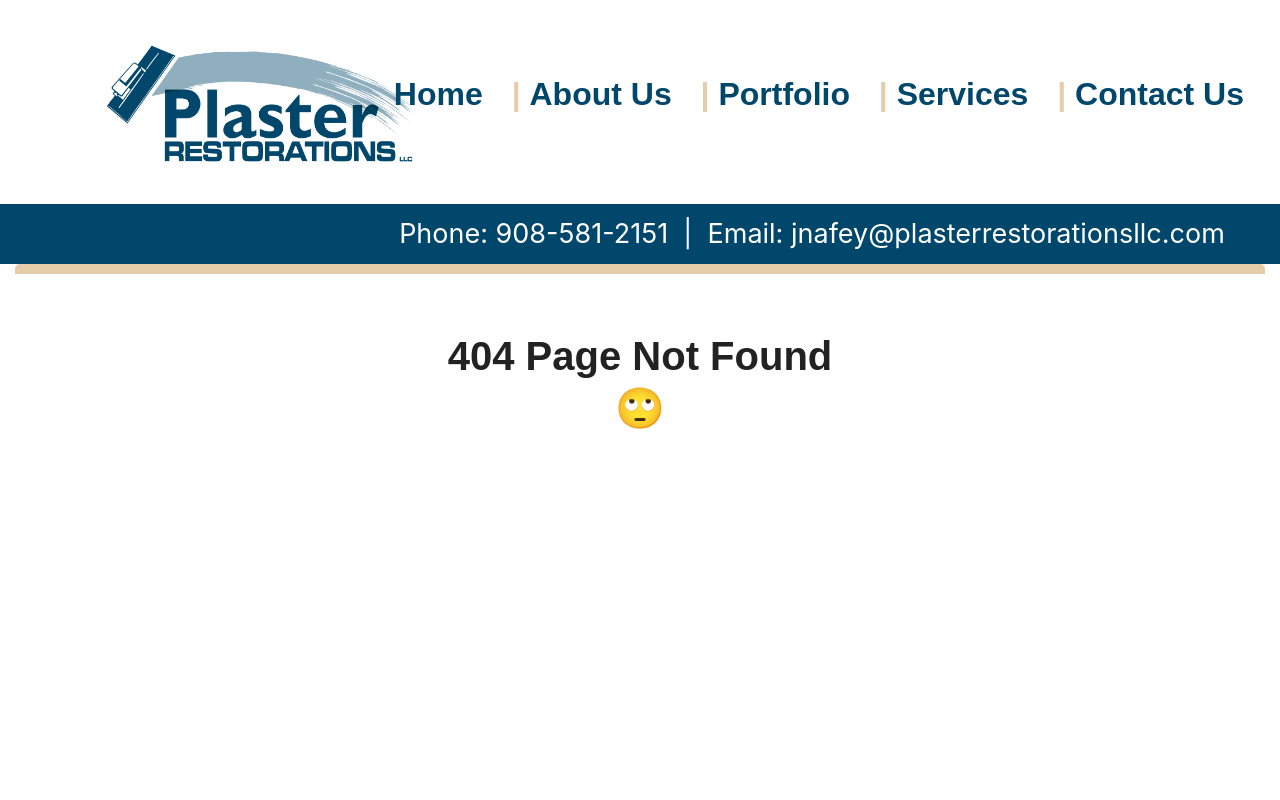
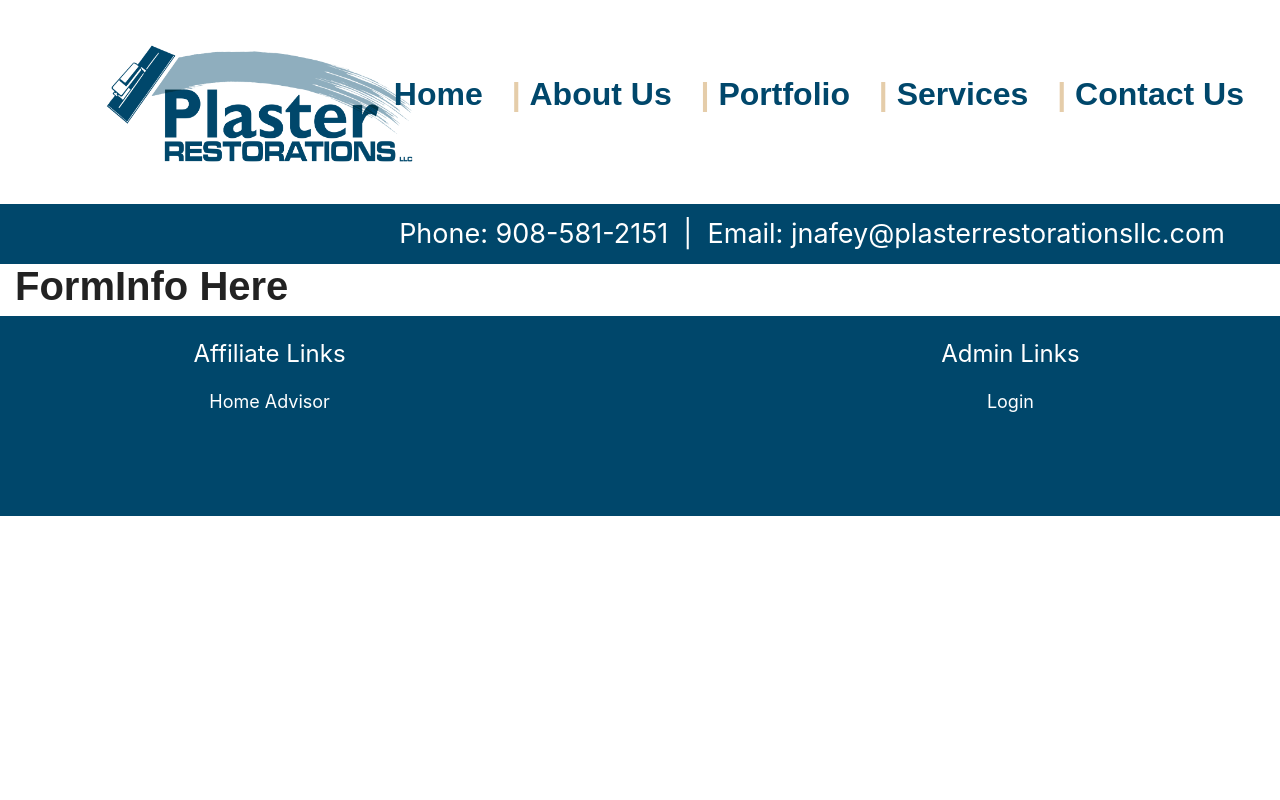
Before and after one commit to gknafey/Project3, a React (Create React App) app in the folder client/: page /RequestForm in a window 1280 px wide. Before the commit this address had no page. Shown: the top 800 px of the page. Built offline with nearby package versions, Linux system fonts and the light colour scheme; a web font is replaced by a local one.

Commit message:
edited the links in the route to add one more page for a form page and made a form component

```diff
--- a/client/src/App.js
+++ b/client/src/App.js
@@ -5,6 +5,7 @@ import AboutUs from "./pages/About";
 import ContactUs from "./pages/ContactUs";
 import Services from "./pages/Services";
 import Portfolio from "./pages/Portfolio";
+import FormInfo from "./pages/Form"
 import NoMatch from "./pages/NoMatch";
 import Nav from "./components/Nav";
 import QuickContact from "./components/QuickContact";
@@ -22,6 +23,7 @@ function App() {
           <Route exact path="/Portfolio" component={Portfolio} />
           <Route exact path="/Services" component={Services} />
           <Route exact path="/ContactUs" component={ContactUs} />
+          <Route exact path='/RequestForm' component={FormInfo} />
           <Route component={NoMatch} />
         </Switch>
         <Footer />
--- a/client/src/components/LinkBtn/index.js
+++ b/client/src/components/LinkBtn/index.js
@@ -7,7 +7,7 @@ function LinkBtn() {
   return (
     <span className="cover" tabIndex="0">
       <Link to="/AboutUs"> <a><button type="button" className="btn btn-lg btn-block">About Us</button></a> </Link>
-      <Link to="">       <a><button type="button" className="btn btn-lg btn-block two">Request a Quote</button></a> </Link>
+      <Link to="/RequestForm">       <a><button type="button" className="btn btn-lg btn-block two">Request a Quote</button></a> </Link>
       <Link to="/Portfolio"> <a><button type="button" className="btn btn-lg btn-block three">Full Portfolio</button></a> </Link>
     </span>
   );
--- /dev/null
+++ b/client/src/pages/Form.js
@@ -0,0 +1,19 @@
+import React, { Component } from "react";
+import { Col, Row, Container } from "../components/Grid";
+
+
+class FormInfo extends Component {
+    state = {
+
+    };
+
+    render() {
+      return (
+        <Container fluid>
+          <h1>FormInfo Here</h1>
+        </Container>
+      );
+    }
+  }
+
+  export default FormInfo;
```
Also changed, not shown: client/src/components/FormWrap/index.js (added, +13 -0 lines), client/src/components/FormWrap/style.css (added).
